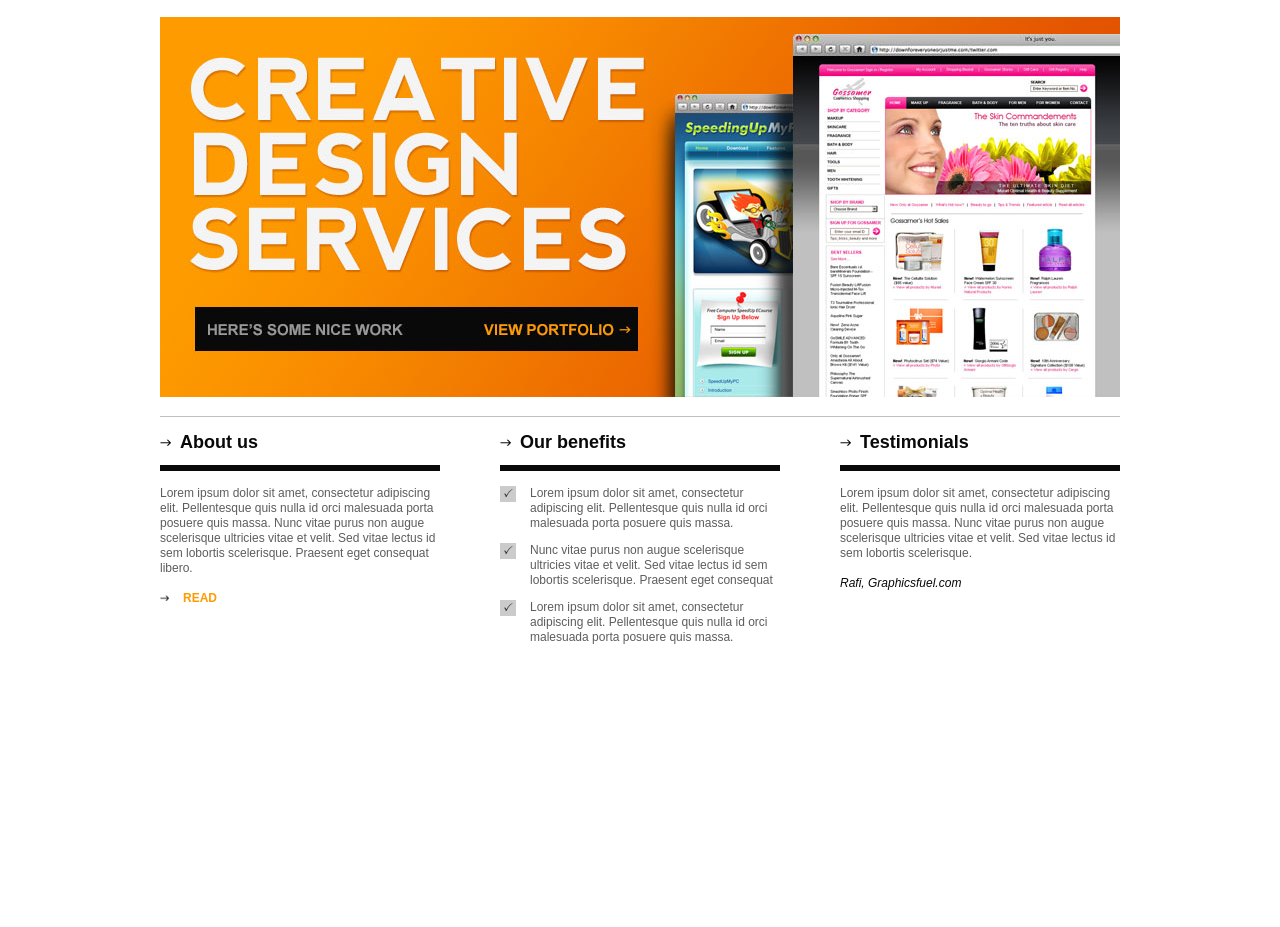
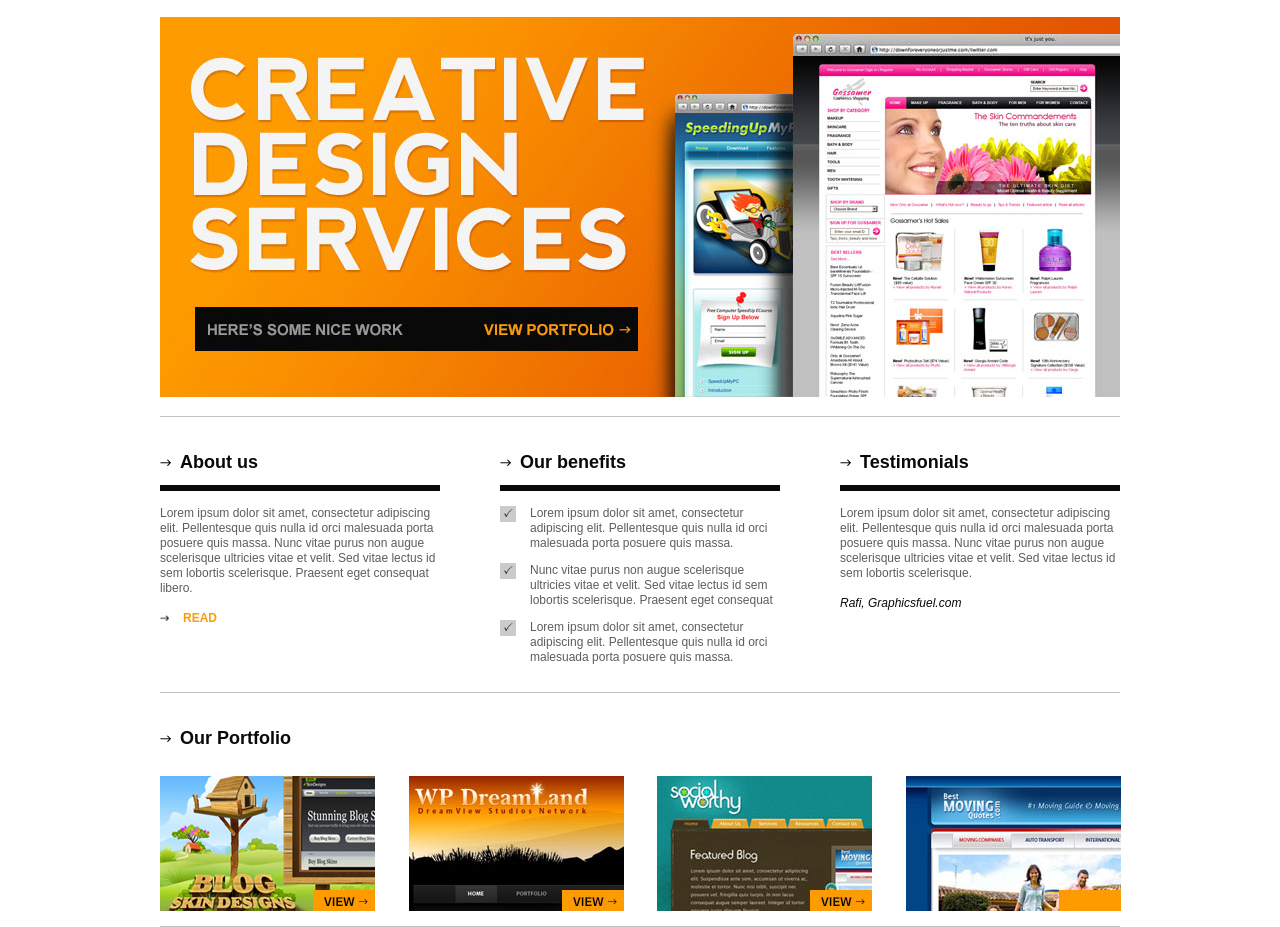
Before and after one commit to jimmygg/psd-to-html-2020, a plain HTML site: page index.html in a window 1280 px wide. Shown: the part 164-1091 px from the top of the page. Before the commit the page ends 821 px from the top, so only its background shows below. Drawn offline with Linux system fonts and the light colour scheme.

Commit message:
our potfolio

```diff
--- a/css/styles.css
+++ b/css/styles.css
@@ -8,7 +8,6 @@ body{
 h2{
 	font-size: 18px;
 	color: #090909;
-	border-bottom: 6px solid #090909;
 	padding-bottom: 12px;
 	padding-left: 20px;
 	background-image: url('../img/arrow.png');
@@ -20,6 +19,10 @@ h2{
 .wrapper{
 	width: 960px;
 	margin: 0 auto;
+}
+
+.title-border-bottom{
+	border-bottom: 6px solid #090909;
 }
 
 .clearfix::after {
@@ -139,3 +142,18 @@ h2{
 	font-size: 12px;
 	text-decoration: none;
 }
+
+/* Our portfolio */
+.box-img{
+	width: 214.5px;
+	float: left;
+	background-color: red;
+}
+
+.box-img a, .box-img img{
+	display: block;
+}
+
+.box-img + .box-img{
+	margin-left: 34px;
+}
--- a/index.html
+++ b/index.html
@@ -42,16 +42,16 @@
 		</div>
 
 		<!-- Main Content -->
-		<div id="mainContent">
+		<div id="mainContent" class="clearfix block-border">
 			<div class="box">
-				<h2>About us</h2>
+				<h2 class="title-border-bottom">About us</h2>
 				<p>Lorem ipsum dolor sit amet, consectetur adipiscing elit. Pellentesque quis nulla id orci malesuada porta
 					posuere quis massa. Nunc vitae purus non augue scelerisque ultricies vitae et velit. Sed vitae lectus id sem
 					lobortis scelerisque. Praesent eget consequat libero. </p>
 				<a href="#" class="link-arrow"><img class="link-arrow-img" src="img/arrow.png" />Read</a>
 			</div>
 			<div class="box">
-				<h2>Our benefits</h2>
+				<h2 class="title-border-bottom">Our benefits</h2>
 				<ul id="box-benefits-list">
 					<li>
 						<p>Lorem ipsum dolor sit amet, consectetur adipiscing elit. Pellentesque quis nulla id orci malesuada
@@ -70,11 +70,36 @@
 				</ul>
 			</div>
 			<div class="box">
-				<h2>Testimonials</h2>
+				<h2 class="title-border-bottom">Testimonials</h2>
 				<p>Lorem ipsum dolor sit amet, consectetur adipiscing elit. Pellentesque quis nulla id orci malesuada porta
 					posuere quis massa. Nunc vitae purus non augue scelerisque ultricies vitae et velit. Sed vitae lectus id sem
 					lobortis scelerisque. </p>
 				<a href="#" class="box-link">Rafi, Graphicsfuel.com</a>
+			</div>
+		</div>
+
+		<!-- Our Portfolio -->
+		<div id="our-portfolio" class="block-border clearfix">
+			<h2>Our Portfolio</h2>
+			<div class="box-img">
+				<a href="#">
+					<img src="img/portfolio-1.jpg" alt="">
+				</a>
+			</div>
+			<div class="box-img">
+				<a href="#">
+					<img src="img/portfolio-2.jpg" alt="">
+				</a>
+			</div>
+			<div class="box-img">
+				<a href="#">
+					<img src="img/portfolio-3.jpg" alt="">
+				</a>
+			</div>
+			<div class="box-img">
+				<a href="#">
+					<img src="img/portfolio-4.jpg" alt="">
+				</a>
 			</div>
 		</div>
 
```
Also changed, not shown: img/portfolio-1.jpg (renamed from img/portfolio1.jpg).
